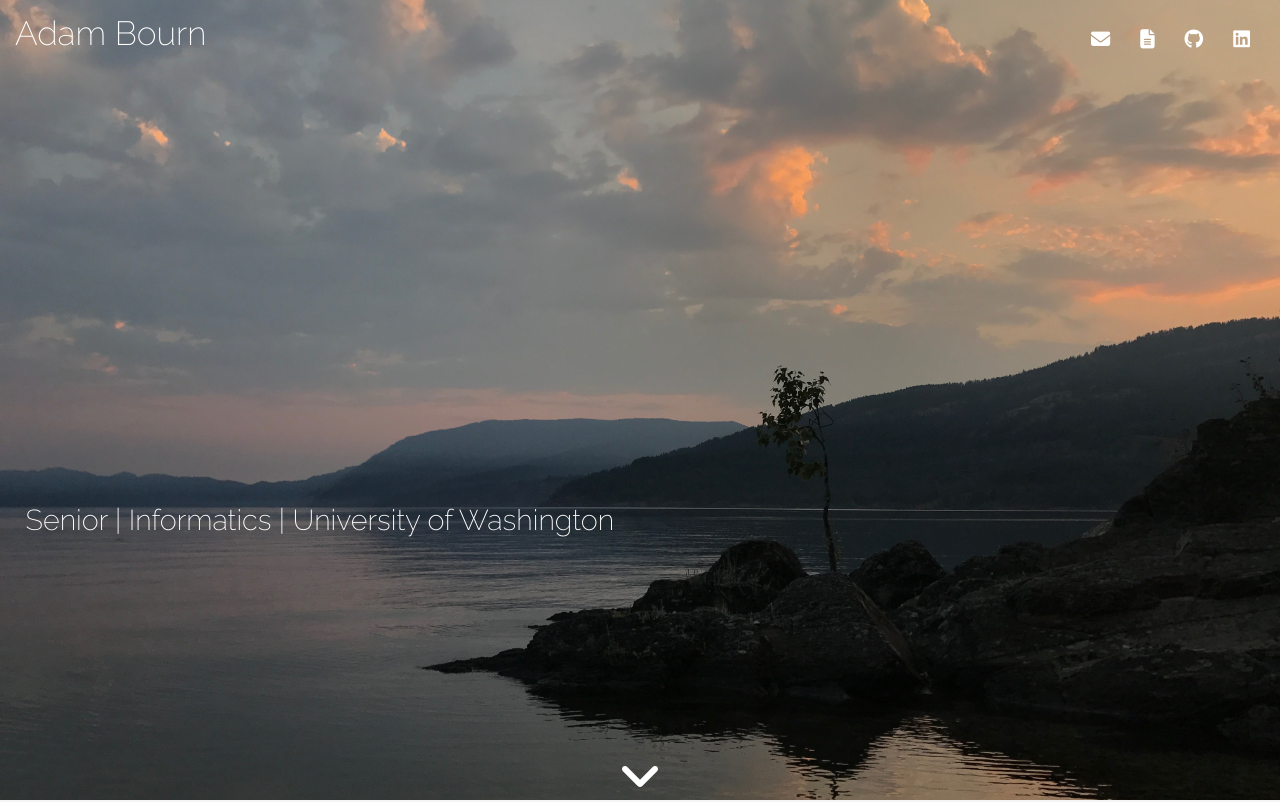
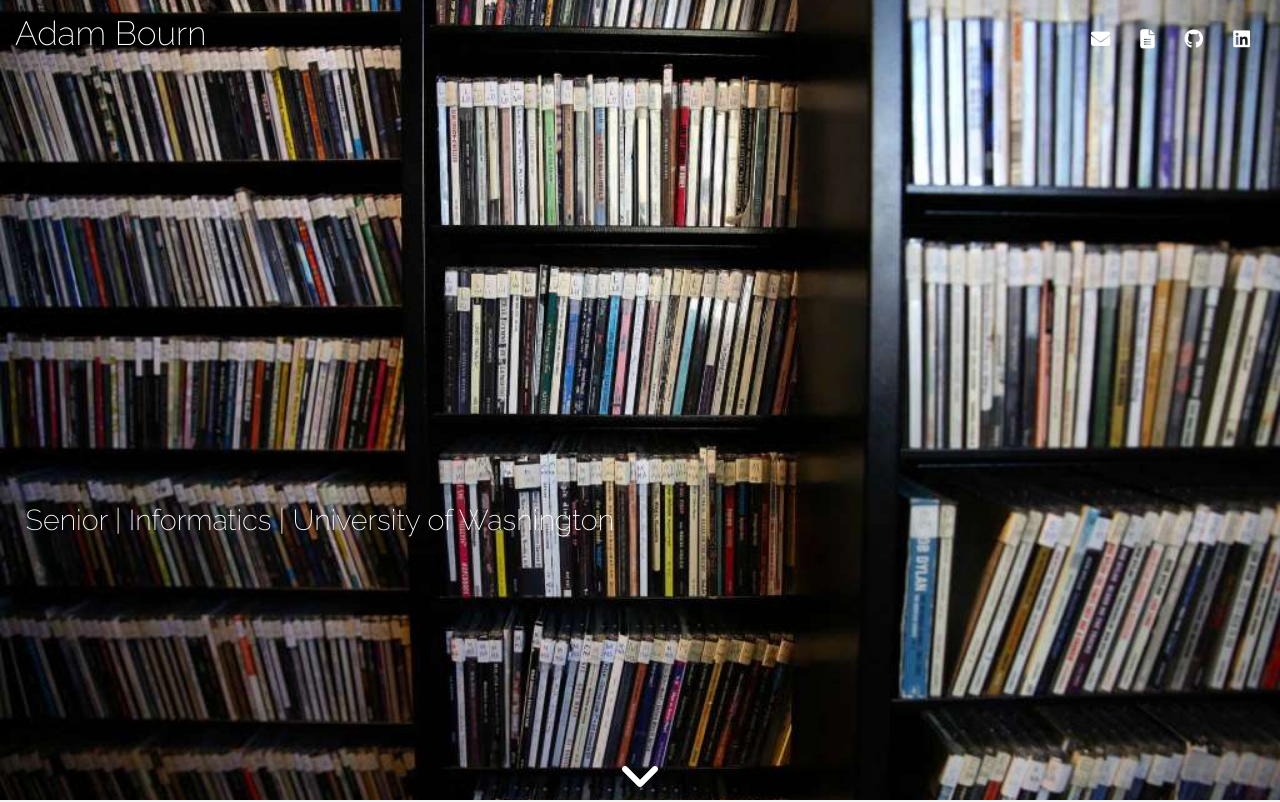
Before and after one commit to KEXPCapstone/demo, a React (Create React App) app: page / in a window 1280 px wide. Shown: the top 802 px of the page. Built offline with nearby package versions, Linux system fonts and the light colour scheme; some icons are missing; a web font is replaced by a local one.

Commit message:
Add shelves background

```diff
--- a/src/App.css
+++ b/src/App.css
@@ -12,7 +12,7 @@ a:hover {
 
 #about {
   height:100vh;
-  background-image: url(./img/lake.JPG);
+  background-image: url(./img/shelvesKEXP.jpg);
   background-size: cover;
   background-position: center;
   color: white;
```
Also changed, not shown: src/img/shelvesKEXP.jpg (added).
